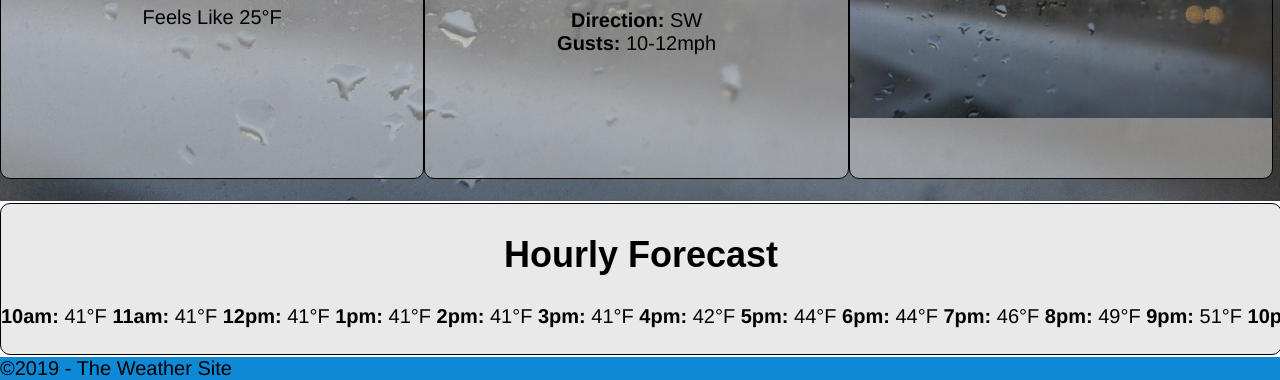
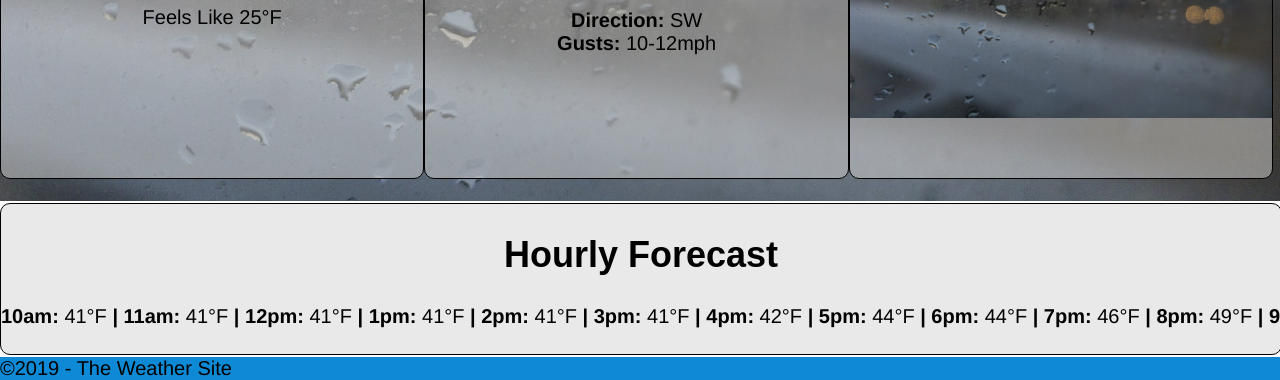
Before and after one commit to JustinLilly/justinlilly.github.io, a plain HTML site: page weather/franklin-weather.html in a window 1280 px wide. Shown: the part 733-1113 px from the top of the page. Drawn offline with Linux system fonts and the light colour scheme; a web font is replaced by a local one.

Commit message:
Fixed hourlyData format missing " | "

```diff
--- a/weather/css/screen.css
+++ b/weather/css/screen.css
@@ -151,7 +151,7 @@ dt, dd, #hourlyData ul, #hourlyData li  {
 dt {
     font-weight: bold;
 }
-#hourlyData li::before{
+#hourlyData li::before, #hourlyData dt::before{
     content: " | ";
 }
 #hourlyData :first-child::before {
```
